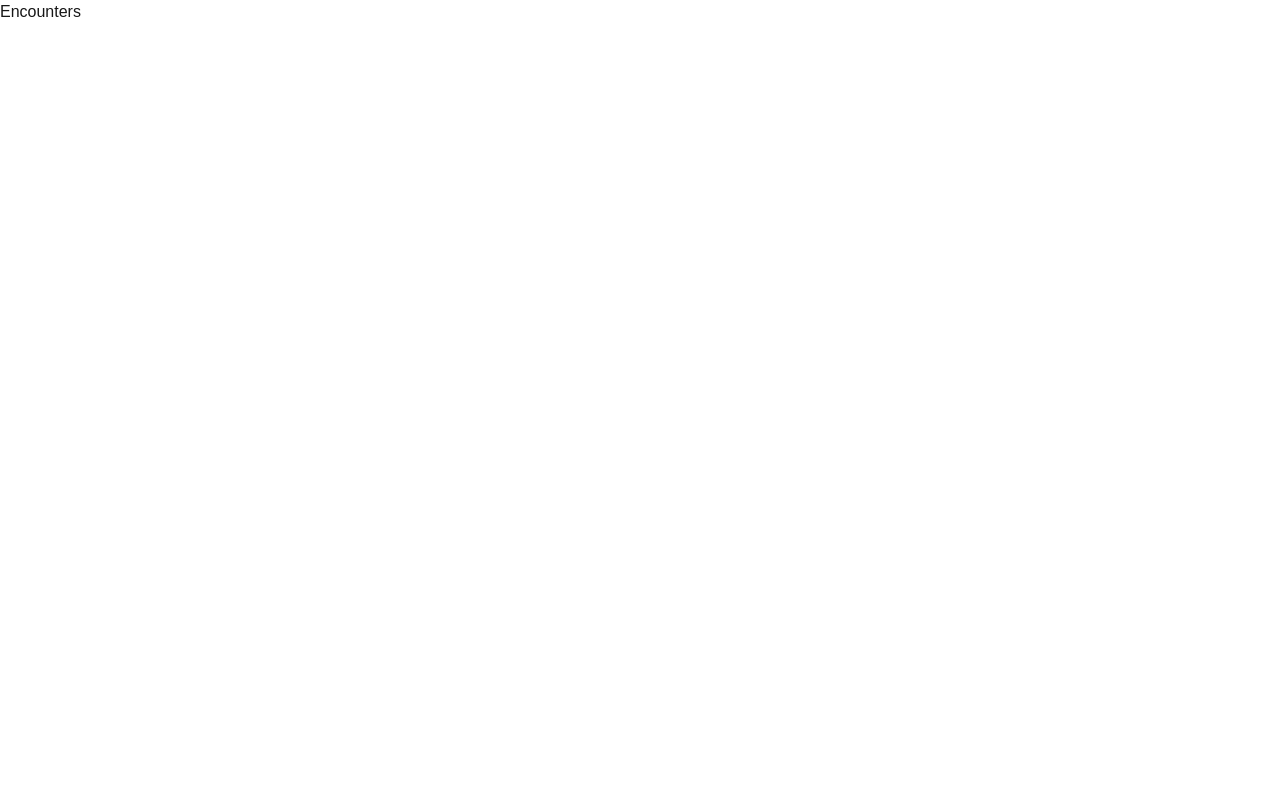
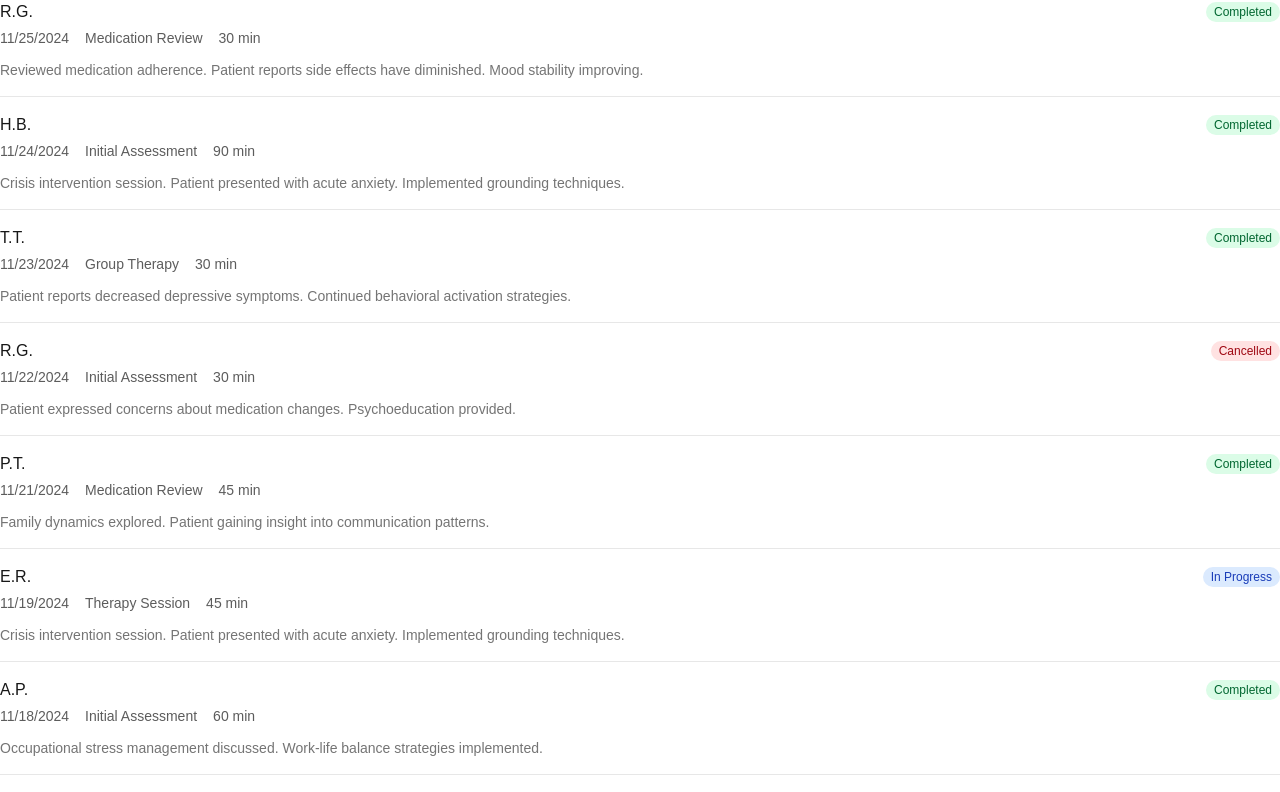
Before and after one commit to khanmohtashim22/jimini-health, a Next.js app: page / in a window 1280 px wide. Shown: the top 792 px of the page. Built offline with nearby package versions, Linux system fonts and the light colour scheme.

Commit message:
useing hook to get data and rendering list

```diff
--- a/src/components/Encounters/Encounters.tsx
+++ b/src/components/Encounters/Encounters.tsx
@@ -5,9 +5,68 @@ import { useEncounters } from "@/hooks/useEncounters";
 const Encounters = () => {
   const { data, loading, error } = useEncounters();
 
-  console.log({ data, loading, error });
+  if (loading) {
+    return (
+      <div className="flex justify-center py-12">
+        <p className="text-foreground/60">Loading encounters...</p>
+      </div>
+    );
+  }
 
-  return <div>Encounters</div>;
+  if (error) {
+    return (
+      <div className="rounded-lg border border-red-200 bg-red-50 p-4 dark:border-red-900 dark:bg-red-950/30">
+        <p className="text-red-600 dark:text-red-400">Error: {error.message}</p>
+      </div>
+    );
+  }
+
+  if (!data?.encounters.length) {
+    return (
+      <div className="py-12 text-center text-foreground/60">
+        No encounters found.
+      </div>
+    );
+  }
+
+  return (
+    <ul className="divide-y divide-foreground/10">
+      {data.encounters.map((encounter) => (
+        <li key={encounter.id} className="py-4 first:pt-0 last:pb-0">
+          <div className="flex flex-col gap-1">
+            <div className="flex items-center justify-between">
+              <span className="font-medium">{encounter.patientInitials}</span>
+              <span
+                className={`rounded-full px-2 py-0.5 text-xs capitalize ${
+                  encounter.status === "completed"
+                    ? "bg-green-100 text-green-800 dark:bg-green-900/30 dark:text-green-400"
+                    : encounter.status === "in_progress"
+                      ? "bg-blue-100 text-blue-800 dark:bg-blue-900/30 dark:text-blue-400"
+                      : encounter.status === "cancelled" || encounter.status === "no_show"
+                        ? "bg-red-100 text-red-800 dark:bg-red-900/30 dark:text-red-400"
+                        : "bg-gray-100 text-gray-800 dark:bg-gray-800 dark:text-gray-300"
+                }`}
+              >
+                {encounter.status.replace("_", " ")}
+              </span>
+            </div>
+            <div className="flex gap-4 text-sm text-foreground/70">
+              <span>{new Date(encounter.encounterDate).toLocaleDateString()}</span>
+              <span className="capitalize">
+                {encounter.encounterType.replace(/_/g, " ")}
+              </span>
+              <span>{encounter.duration} min</span>
+            </div>
+            {encounter.notes && (
+              <p className="mt-2 truncate text-sm text-foreground/60">
+                {encounter.notes}
+              </p>
+            )}
+          </div>
+        </li>
+      ))}
+    </ul>
+  );
 };
 
 export default Encounters;
```
